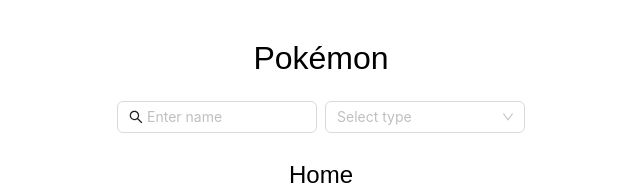
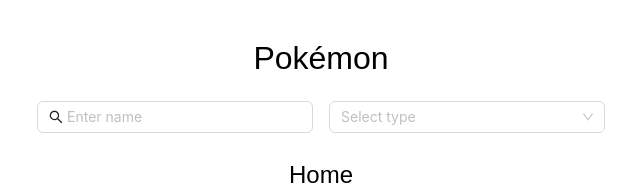
Before and after one commit to MaxShylov/test-pokemon, a React (Create React App) app: page / in a window 1280 px wide. Shown: the top 191 px of the page, without its empty margins (319-959 px from the left). Built offline with nearby package versions, Linux system fonts and the light colour scheme; no server answers.

Commit message:
improve controls view

```diff
--- a/src/components/search-by-name/SearchByName.tsx
+++ b/src/components/controls/SearchByName.tsx
@@ -9,8 +9,6 @@
 import { clearFilterBy, selectFilterBy, setFilterBy } from 'src/store/filterSlice';
 import { Path } from 'src/types';
 import { debounce } from 'src/utils/helpers/functions';
-
-import styles from './SearchByName.module.scss';
 
 export const SearchByName: FC = () => {
   const { name } = useParams();
@@ -58,7 +56,6 @@
   return (
     <Input
       allowClear={!loading}
-      className={styles.input}
       placeholder="Enter name"
       prefix={<SearchOutlined />}
       suffix={loading ? <LoadingOutlined /> : null}
--- a/src/components/select-type/SelectType.tsx
+++ b/src/components/controls/SelectType.tsx
@@ -8,8 +8,6 @@
 import { useGetTypesQuery } from 'src/store/services/pokemon';
 import { Path } from 'src/types';
 import { capitalize } from 'src/utils/helpers/text';
-
-import styles from './SelectType.module.scss';
 
 export const SelectType: FC = () => {
   const { type } = useParams();
@@ -33,7 +31,6 @@
 
   return (
     <Select
-      className={styles.select}
       disabled={isLoading}
       loading={isLoading}
       options={options}
--- a/src/components/search-by-name/index.ts
+++ b/src/components/controls/index.ts
@@ -1 +1,2 @@
 export * from './SearchByName';
+export * from './SelectType';
--- a/src/components/layout/Layout.module.scss
+++ b/src/components/layout/Layout.module.scss
@@ -5,6 +5,13 @@
   padding-top: 40px;
 }
 
+.controls {
+  display: grid;
+  gap: 16px;
+  grid-template-columns: 1fr 1fr;
+  padding-inline: 16px;
+}
+
 .main {
   margin-block: 20px;
   max-width: 1200px;
--- a/src/components/layout/Layout.tsx
+++ b/src/components/layout/Layout.tsx
@@ -3,8 +3,7 @@
 
 import Space from 'antd/es/space';
 
-import { SearchByName } from 'src/components/search-by-name/SearchByName';
-import { SelectType } from 'src/components/select-type/SelectType';
+import { SearchByName, SelectType } from 'src/components/controls';
 
 import styles from './Layout.module.scss';
 
@@ -17,10 +16,10 @@
     <Space align="center" direction="vertical">
       <h1>Pokémon</h1>
 
-      <Space>
+      <aside className={styles.controls}>
         <SearchByName />
         <SelectType />
-      </Space>
+      </aside>
 
       <main className={styles.main}>
         <Outlet />
--- a/src/components/search-by-name/SearchByName.module.scss
+++ /dev/null
@@ -1,3 +0,0 @@
-.input {
-  width: 200px;
-}
--- a/src/components/select-type/SelectType.module.scss
+++ /dev/null
@@ -1,3 +0,0 @@
-.select {
-  width: 200px;
-}
--- a/src/components/select-type/index.ts
+++ /dev/null
@@ -1 +0,0 @@
-export * from './SelectType';
```
